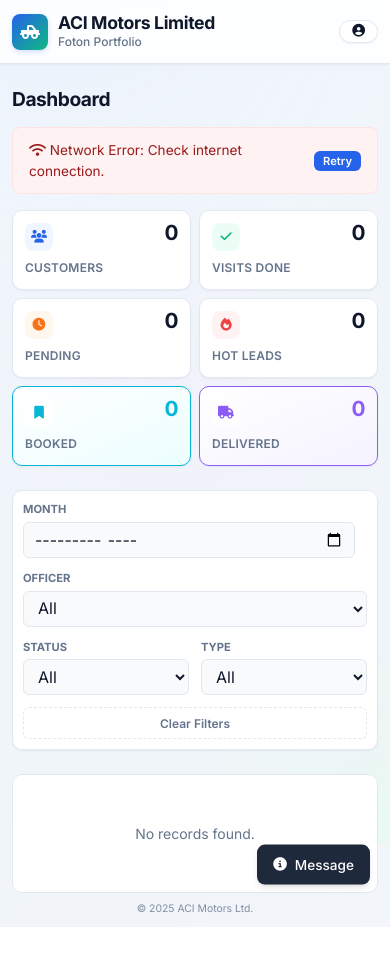
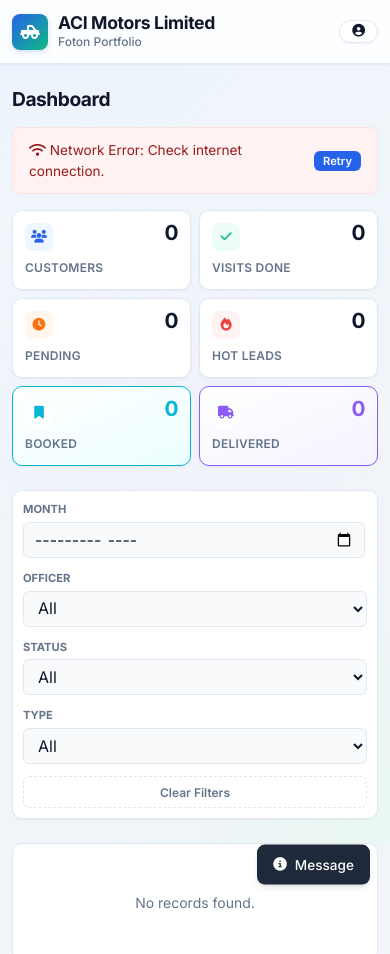
Before and after one commit to Shahriar0098/ACI-Foton-Inquiry-Customer, a plain HTML site: page index.html in a window 390 px wide. Shown: the top 954 px of the page. Before the commit the page ends 927 px from the top, so only its background shows below. Drawn offline with Linux system fonts and the light colour scheme; no server answers.

```diff
--- a/index.html
+++ b/index.html
@@ -818,45 +818,42 @@
             .stat-value { font-size: 1.3rem; }
             .stat-icon { width: 28px; height: 28px; font-size: 0.8rem; }
 
-            /* Creative Fix for Toolbar Overlap: "Priority Stack" */
+            /* CREATIVE FIX: SWITCH TO FLEX STACK
+               Grid can be stubborn with native inputs. Flexbox forces compliance.
+            */
             .toolbar {
-                grid-template-columns: 1fr 1fr;
+                display: flex;
+                flex-direction: column; /* Stack vertically */
                 gap: 12px;
-                /* Ensure the toolbar itself stays within bounds */
-                max-width: 100%;
+                width: 100%;
                 box-sizing: border-box;
-                overflow: hidden; /* Clip any potential overflow */
-            }
-
-            /* Month (1st) and Officer (2nd) get full width for better visibility */
-            .toolbar .filter-group:nth-child(1),
-            .toolbar .filter-group:nth-child(2) {
-                grid-column: span 2;
-                width: 100%; /* Force full width */
-            }
-
-            /* Status and Type will automatically share the next row (1fr 1fr) */
-
-            .toolbar button { grid-column: span 2; }
+            }
+
+            /* All groups take full width for consistent "Form" feel */
+            .toolbar .filter-group {
+                width: 100%;
+                min-width: 0; /* Allow shrinking */
+            }
+
+            /* Specific styling for the buttons to match */
+            .toolbar button {
+                width: 100%;
+            }
 
             /* Action buttons stack on mobile table */
             .action-group { flex-direction: column; }
 
             /* --- CREATIVE MOBILE INPUT FIXES --- */
             .form-control {
-                /* Prevents iOS zoom on focus */
-                font-size: 16px;
-            }
-
-            /* Specifically target the stubborn Month selector */
+                font-size: 16px; /* Prevents iOS zoom */
+            }
+
+            /* Robust constraint for Month Input */
             input[type="month"] {
-                /* Use Viewport Width (vw) to guarantee it fits the screen */
-                max-width: 85vw;
+                width: 100%;
                 min-width: 0;
-                /* Strip native styling that forces fixed widths */
-                -webkit-appearance: none;
-                appearance: none;
-                /* Ensure padding doesn't break the width */
+                /* Calculate precise width to avoid touching edges (Viewport - Padding) */
+                max-width: calc(100vw - 48px);
                 box-sizing: border-box;
                 background-color: #f8fafc;
             }
```
